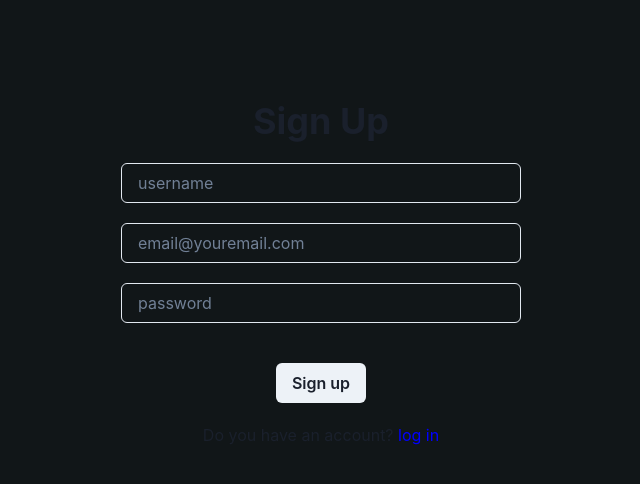
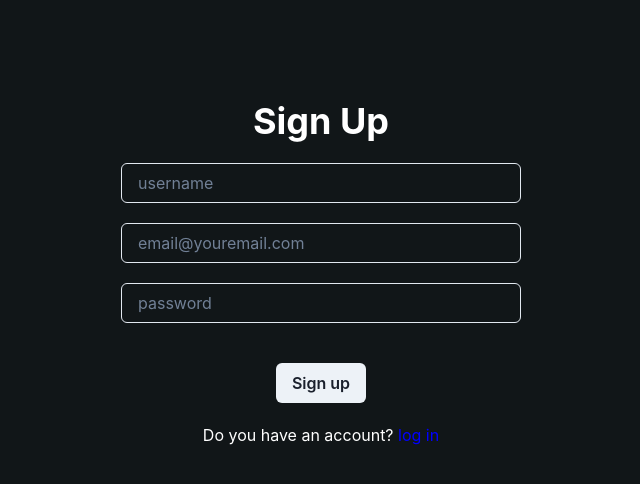
Before and after one commit to adrian1lara/your-blog, a Next.js app: page /register in a window 1280 px wide. Shown: the top 484 px of the page, without its empty margins (319-959 px from the left). Built offline with nearby package versions, Linux system fonts and the light colour scheme.

Commit message:
added color white to texts

```diff
--- a/src/app/register/page.js
+++ b/src/app/register/page.js
@@ -1,6 +1,7 @@
 'use client'
 
 import { Button, FormErrorMessage, Input, FormControl, Box, Text, Center,Link, Heading } from "@chakra-ui/react"
+import { color } from "framer-motion"
 //import Link from "next/link"
 import { useState } from "react"
 
@@ -42,7 +43,7 @@ export default function Register() {
 
     return (
         <Box margin={"auto"}
-        maxWidth={960}>
+        maxWidth={960} color={"white"}>
 
             <Heading as={"h1"} textAlign={"center"} mt={100}>Sign Up </Heading>
 
```
